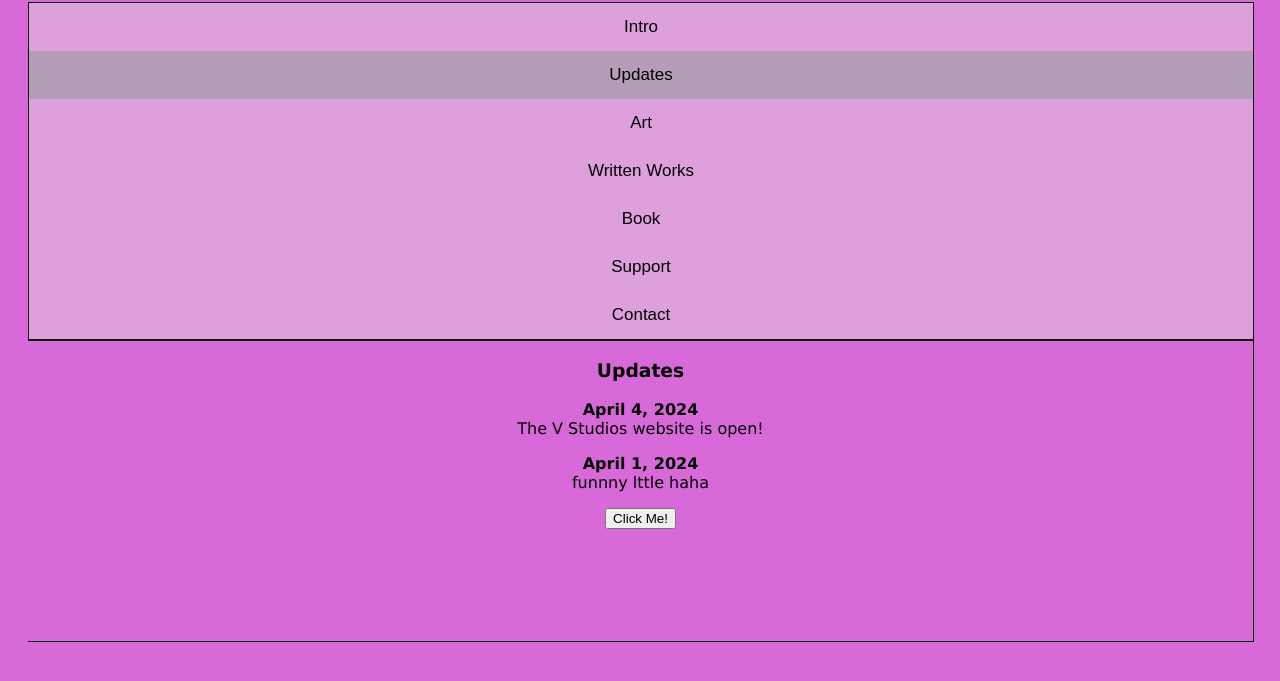
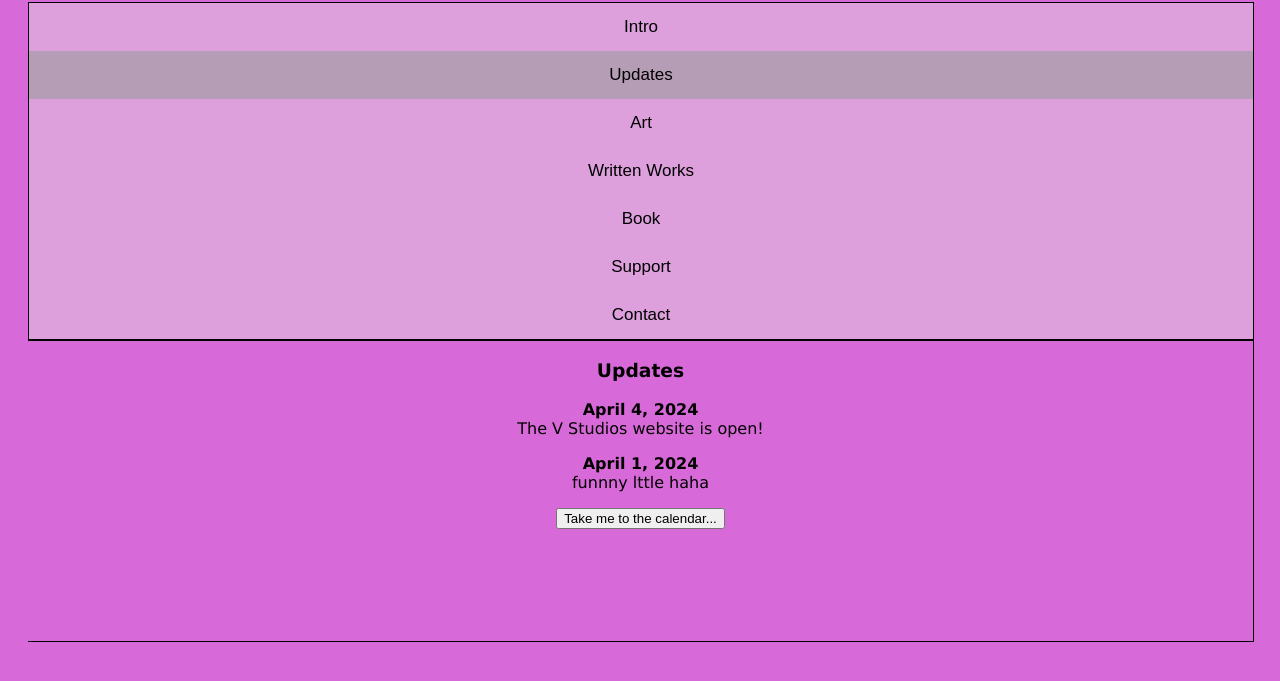
Before and after one commit to enslaved-water/V-Studios, a plain HTML site: page index.html in a window 1280 px wide. Both pictures are taken after a click on the button "Updates". Shown: the part 115-796 px from the top of the page. Drawn offline with Linux system fonts and the light colour scheme.

Commit message:
Update index.html

```diff
--- a/index.html
+++ b/index.html
@@ -117,7 +117,7 @@
     <h3>Updates</h3>
   	<p><b>April 4, 2024</b><br>The V Studios website is open!</p>
     <p><b>April 1, 2024</b><br>funnny lttle haha</p>
-  	<a href="https://drive.google.com/file/d/1WVpj242Py6sqOHw0NYMM2lUvKEJqW4vo/view?usp=sharing" target="_blank"><button>Click Me!</button></a>
+  	<a href="calendar.html" target="_blank"><button>Take me to the calendar...</button></a>
 </div>
 
 <div id="Art" class="tabcontent">
```
